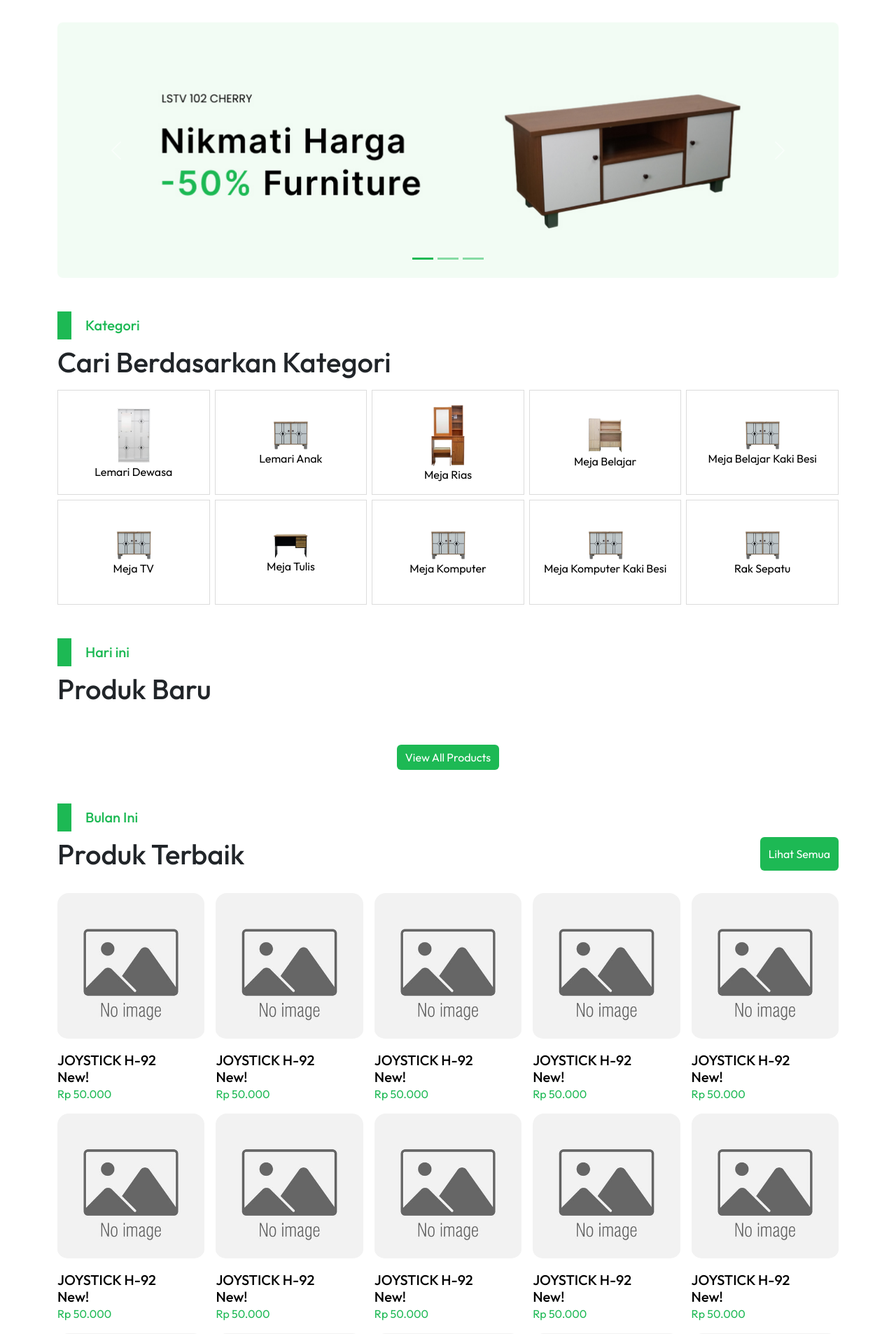
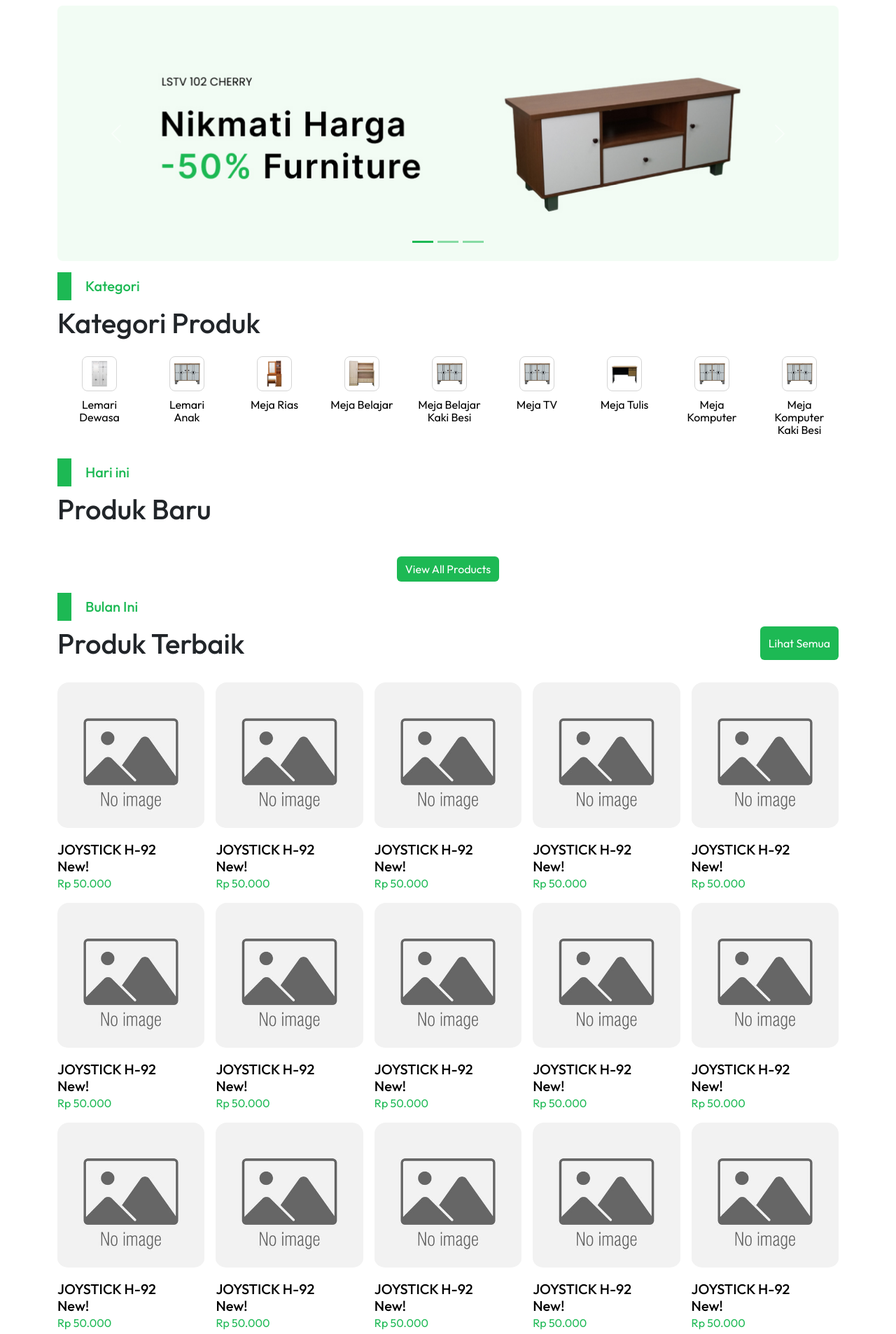
Before and after one commit to webdevlunarea/jasmine-shop, a CodeIgniter 4 app: template app/Views/Pages/home.php in a window 1280 px wide. Shown: the part 58-1964 px from the top of the page at 70% size. Run offline with PHP 8.4 and a stand-in for CodeIgniter, Linux system fonts and the light colour scheme; the template is opened without the code that fills it, so the values that code supplies are empty; some libraries are stand-ins or nearby versions.

Commit message:
Update Navbar

```diff
--- a/app/Controllers/Pages.php
+++ b/app/Controllers/Pages.php
@@ -887,12 +887,15 @@ class Pages extends BaseController
 
     public function productFilter($nama)
     {
-        $produk = $this->barangModel->like("nama", $nama, "both")->findAll();
+        $produk = $this->barangModel->like("nama", $nama, "both")->findAll(20, 0);
+        $semuaproduk = $this->barangModel->like("nama", $nama, "both")->findAll();
         $data = [
             'title' => 'Produk',
             'produk' => $produk,
             'nama' => $nama,
             'kategori' => false,
+            'semuaProduk' => $semuaproduk,
+            'page' => 1,
         ];
         return view('pages/all', $data);
     }
--- a/app/Views/Pages/home.php
+++ b/app/Views/Pages/home.php
@@ -34,9 +34,9 @@
             </button>
         </div>
     </div>
-    <div class="container my-5">
+    <div class="container my-3">
         <h5 class="jdl-section">Kategori</h5>
-        <h1 class="mb-3">Cari Berdasarkan Kategori</h1>
+        <h1 class="mb-1">Kategori Produk</h1>
         <div class="container-kategori-scroll">
             <div class="container-kategori">
                 <a class="kategori" href="/all/lemari-dewasa">
@@ -98,9 +98,9 @@
             </div>
         </div>
     </div>
-    <div class="container my-5">
+    <div class="container my-3">
         <h5 class="jdl-section">Hari ini</h5>
-        <h1 class="mb-3">Produk Baru</h1>
+        <h1 class="mb-1">Produk Baru</h1>
         <div class="card-group1 no-scroll">
             <?php foreach ($produk as $p) { ?>
             <a class="card1" href="/product/<?= $p['id']; ?>">
@@ -132,7 +132,7 @@
             <a href="/all" class="btn mx-auto btn-primary1" style="width: fit-content;">View All Products</a>
         </div>
     </div>
-    <div class="container my-5">
+    <div class="container my-3">
         <h5 class="jdl-section">Bulan Ini</h5>
         <div class="d-flex justify-content-between mb-3">
             <h1 class="mb-0">Produk Terbaik</h1>
@@ -337,7 +337,7 @@
             </div>
         </div> -->
     </div>
-    <!-- <div class="container my-5">
+    <!-- <div class="container my-3">
         <h5 class="jdl-section">Terbaru</h5>
         <h1>Kedatangan Baru</h1>
         <div class="row">
@@ -394,7 +394,7 @@
             </div>
         </div>
     </div> -->
-    <!-- <span class="garis my-5 container"></span>
+    <!-- <span class="garis my-3 container"></span>
     <div class="container baris-ke-kolom">
         <div class="limapuluh-ke-seratus">
             <h3>Metode Pembayaran</h3>
@@ -411,6 +411,6 @@
             <img class="logo-pembayaran" src="/img/logo/jne.webp" alt="">
         </div>
     </div>
-    <span class="garis container my-5"></span> -->
+    <span class="garis container my-3"></span> -->
 </div>
 <?= $this->endSection(); ?>
--- a/app/Views/layout/navbar.php
+++ b/app/Views/layout/navbar.php
@@ -1,9 +1,51 @@
-<nav class="navbar navbar-expand-lg">
+<nav class="navbar-hp hide-ke-show-block py-2">
+    <div class="container d-flex">
+        <!-- <a class="navbar-brand" href="/" style="font-weight: bold;">
+            <img src="../img/Logo Jasmine.png" height="30em">
+        </a> -->
+        <form class="d-flex flex-grow-1" role="search" id="search-box">
+            <div class="input-group">
+                <input required id="search-input" type="text" class="form-control" placeholder="Search"
+                    aria-label="Search" aria-describedby="button-addon2">
+                <button class="btn btn-dark" type="submit"><i class="material-icons">search</i></button>
+            </div>
+        </form>
+        <?php if (session()->get('isLogin')) { ?>
+        <?php if (session()->get('role') == 0) { ?>
+        <a href="/wishlist" class="btn"><i class="material-icons">favorite_border</i></a>
+        <a href="/cart" class="btn"><i class="material-icons">shopping_cart</i></a>
+        <a href="/account" class="btn" style="padding-right: 0"><i class="material-icons">person_outline</i></a>
+        <?php } else { ?>
+        <a href="/listproduct" class="btn"><i class="material-icons">view_list</i></a>
+        <a href="/account" class="btn" style="padding-right: 0"><i class="material-icons">person_outline</i></a>
+        <?php } ?>
+        <?php } else { ?>
+        <a href="/login" class="btn" style="padding-right: 0"><i class="material-icons">person_outline</i></a>
+        <?php } ?>
+    </div>
+    <div class="container pt-1">
+        <div class="d-flex mt-1" style="gap: 1px; background-color: rgba(255, 255, 255, 0.5)">
+            <a style="font-size: smaller; background-color: var(--hijau)"
+                class="nav-link flex-grow-1 text-center <?= $title == 'Beranda' ? "active " : ""; ?>"
+                href="/">Beranda</a>
+            <a style="font-size: smaller; background-color: var(--hijau) "
+                class="nav-link flex-grow-1 text-center <?= $title == 'Tentang' ? "active " : ""; ?>"
+                href="/about">Tentang</a>
+            <a style="font-size: smaller; background-color: var(--hijau)"
+                class="nav-link flex-grow-1 text-center <?= $title == 'Semua Produk' ? "active " : ""; ?>"
+                href="/all">Produk</a>
+        </div>
+    </div>
+</nav>
+<div style="height: 77px" class="hide-ke-show-block "></div>
+
+<nav class="navbar navbar-expand-lg show-ke-hide mb-2">
     <div class="container">
         <a class="navbar-brand" href="/" style="font-weight: bold;">
             <img src="../img/Logo Jasmine.png" height="30em">
         </a>
-        <button class="navbar-toggler" type="button" data-bs-toggle="collapse" data-bs-target="#navbarSupportedContent" aria-controls="navbarSupportedContent" aria-expanded="false" aria-label="Toggle navigation">
+        <button class="navbar-toggler" type="button" data-bs-toggle="collapse" data-bs-target="#navbarSupportedContent"
+            aria-controls="navbarSupportedContent" aria-expanded="false" aria-label="Toggle navigation">
             <span class="navbar-toggler-icon"></span>
         </button>
         <div class="collapse navbar-collapse" id="navbarSupportedContent">
@@ -28,7 +70,8 @@
             </ul>
             <form class="d-flex" role="search" id="search-box">
                 <div class="input-group">
-                    <input required id="search-input" type="text" class="form-control" placeholder="Search" aria-label="Search" aria-describedby="button-addon2">
+                    <input required id="search-input" type="text" class="form-control" placeholder="Search"
+                        aria-label="Search" aria-describedby="button-addon2">
                     <button class="btn btn-dark" type="submit"><i class="material-icons">search</i></button>
                 </div>
             </form>
--- a/public/css/style.css
+++ b/public/css/style.css
@@ -86,9 +86,15 @@ a {
 .nav-item {
   cursor: pointer;
 }
+.navbar-hp {
+  background-color: var(--hijau);
+  width: 100vw;
+  position: fixed;
+  z-index: 9999;
+}
 .konten {
   min-height: calc(100vh - 234.5px - 57.74px);
-    padding-block: 2em;
+  padding-bottom: 2em;
 }
 .card-group1 {
   overflow-x: scroll;
@@ -107,6 +113,9 @@ a {
 }
 .card-group1.no-scroll:not(:has(a:nth-child(4))) {
   grid-template-columns: repeat(auto-fit, minmax(min(100%, 200px), 200px));
+}
+
+.margin-buttom-responsif {
 }
 
 .card1 {
@@ -194,33 +203,34 @@ a {
   background-color: var(--hijau);
 }
 .container-kategori-scroll {
-    height: 307px;
-    overflow-y: auto;
+  /* height: 307px; */
+  overflow-x: scroll;
   /* padding-right: 10px; */
 }
 .container-kategori {
-    display: grid;
-    grid-template-columns: repeat(auto-fit, minmax(200px, 1fr));
-    gap: 7px;
+  display: flex;
+  /* grid-template-columns: repeat(auto-fit, minmax(200px, 1fr)); */
+
+  gap: 5px;
   scrollbar-width: none;
 }
 .container-kategori-scroll::-webkit-scrollbar {
   display: none;
 }
 .kategori {
-    border: 1px solid gainsboro;
+  /* border: 1px solid gainsboro; */
   /* flex-basis: 170px;
   flex-grow: 0;
   flex-shrink: 0; */
-    /* aspect-ratio: 1 / 1; */
-    height: 150px;
   /* min-width: 150px; */
   /* flex: 1; */
   display: flex;
+  flex: 1 0 120px;
   flex-direction: column;
-    justify-content: center;
+  justify-content: start;
   align-items: center;
-    padding: 20px 0 0px 0;
+  gap: 10px;
+  padding: 20px 15px 0px 15px;
   transition: 0.2s;
   color: black;
   cursor: pointer;
@@ -233,6 +243,18 @@ a {
   background-color: var(--hijau);
   color: white;
   transition: 0.2s;
+}
+.kategori img {
+  border: 1px solid rgb(212, 212, 212);
+  border-radius: 8px;
+  width: 50px;
+  height: 50px;
+  object-fit: contain;
+  padding: 5px;
+}
+.kategori p {
+  text-align: center;
+  line-height: 18px;
 }
 .btn-icon {
   background-color: whitesmoke;
@@ -465,6 +487,10 @@ footer > .atas > div {
 /* end footer */
 
 @media (max-width: 600px) {
+  p,
+  h1 {
+    font-size: smaller;
+  }
   .baris-ke-kolom {
     flex-direction: column;
     gap: 1em;
```
Lines whose indentation alone changed are shown as unchanged.
